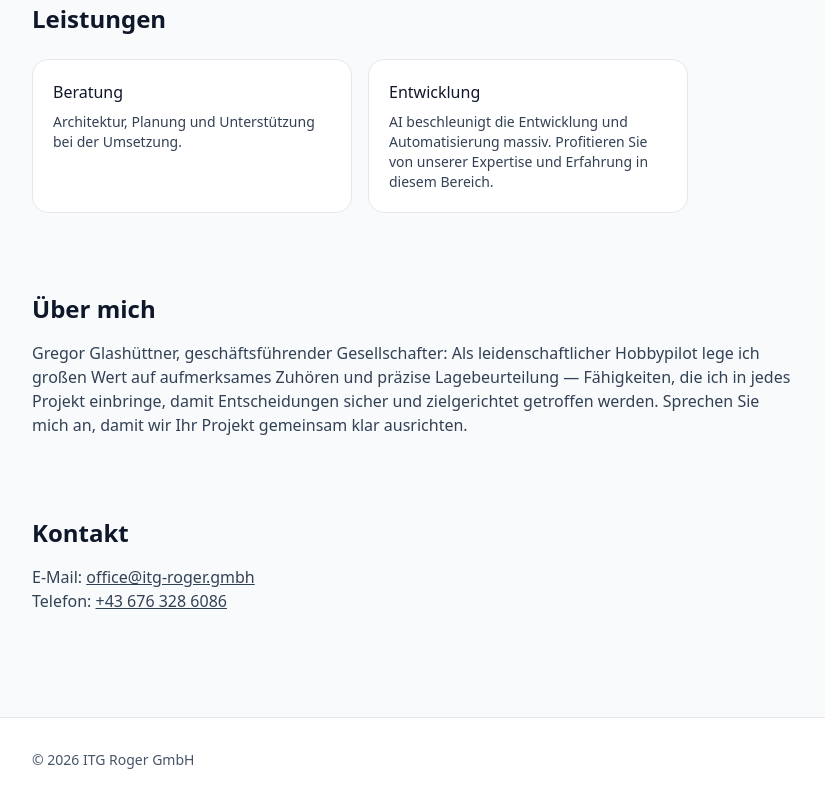
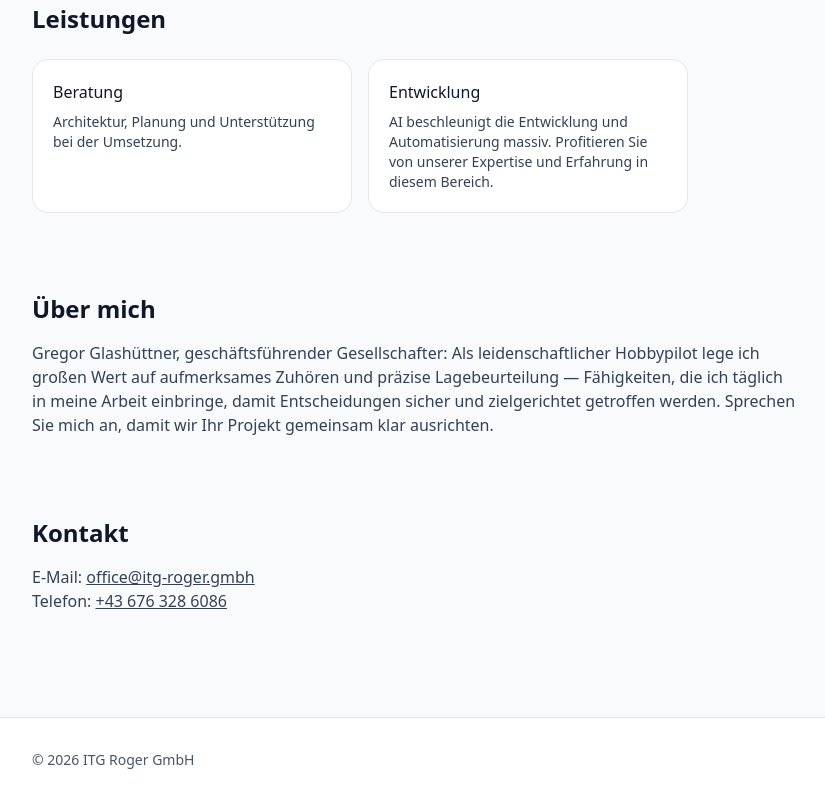
Before and after one commit to gregorglashuettner/itg-roger-website, a website: page src/index.html in a window 1280 px wide. Shown: the part 616-1418 px from the top of the page, without its empty margins (112-937 px from the left). Drawn offline with nearby package versions, Linux system fonts and the light colour scheme; files that its build step writes are made by us from their sources.

Commit message:
changed "about me" a bit

```diff
--- a/src/index.html
+++ b/src/index.html
@@ -53,7 +53,7 @@
       <section id="about" class="py-10">
         <h2 class="text-2xl font-semibold">Über mich</h2>
         <p class="mt-4 text-slate-700 max-w-3xl">
-          Gregor Glashüttner, geschäftsführender Gesellschafter: Als leidenschaftlicher Hobbypilot lege ich großen Wert auf aufmerksames Zuhören und präzise Lagebeurteilung — Fähigkeiten, die ich in jedes Projekt einbringe, damit Entscheidungen sicher und zielgerichtet getroffen werden. Sprechen Sie mich an, damit wir Ihr Projekt gemeinsam klar ausrichten.
+          Gregor Glashüttner, geschäftsführender Gesellschafter: Als leidenschaftlicher Hobbypilot lege ich großen Wert auf aufmerksames Zuhören und präzise Lagebeurteilung — Fähigkeiten, die ich täglich in meine Arbeit einbringe, damit Entscheidungen sicher und zielgerichtet getroffen werden. Sprechen Sie mich an, damit wir Ihr Projekt gemeinsam klar ausrichten.
         </p>
       </section>
 
```
